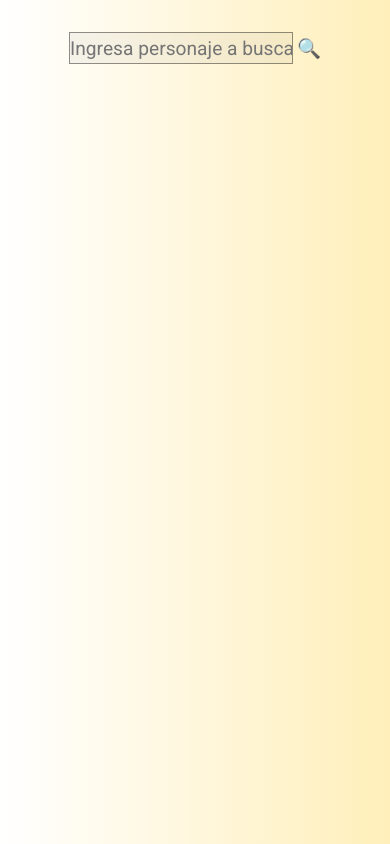
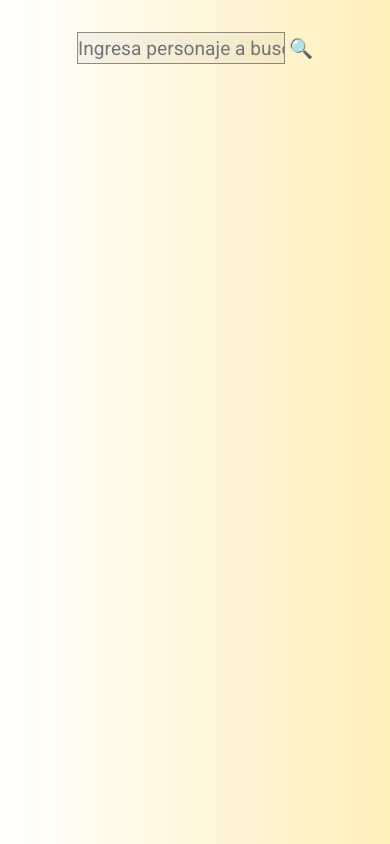
Before and after one commit to BrandMV/Consume-an-API, a website built with Parcel: page index.html in a window 390 px wide. Built offline with nearby package versions, Linux system fonts and the light colour scheme.

Commit message:
last changes

```diff
--- a/scss/_search.scss
+++ b/scss/_search.scss
@@ -26,7 +26,7 @@
 @media screen and (max-width: 450px){
     #formulario{
         input{
-            width: 14rem;
+            width: 13rem;
         }
     }
 }
```
